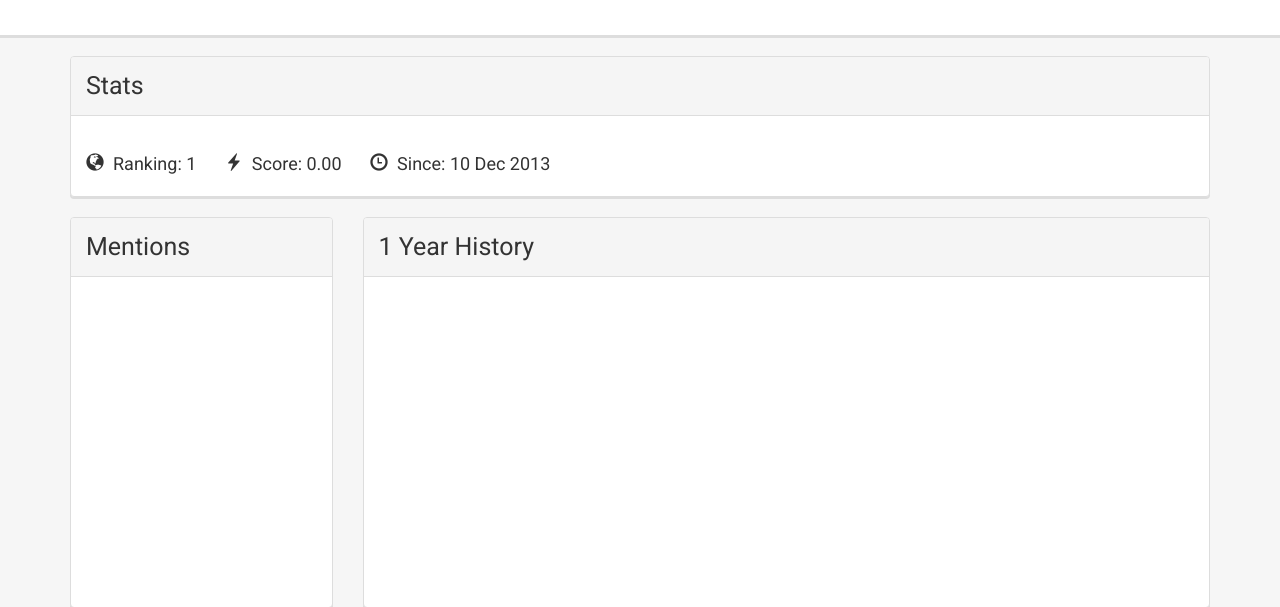
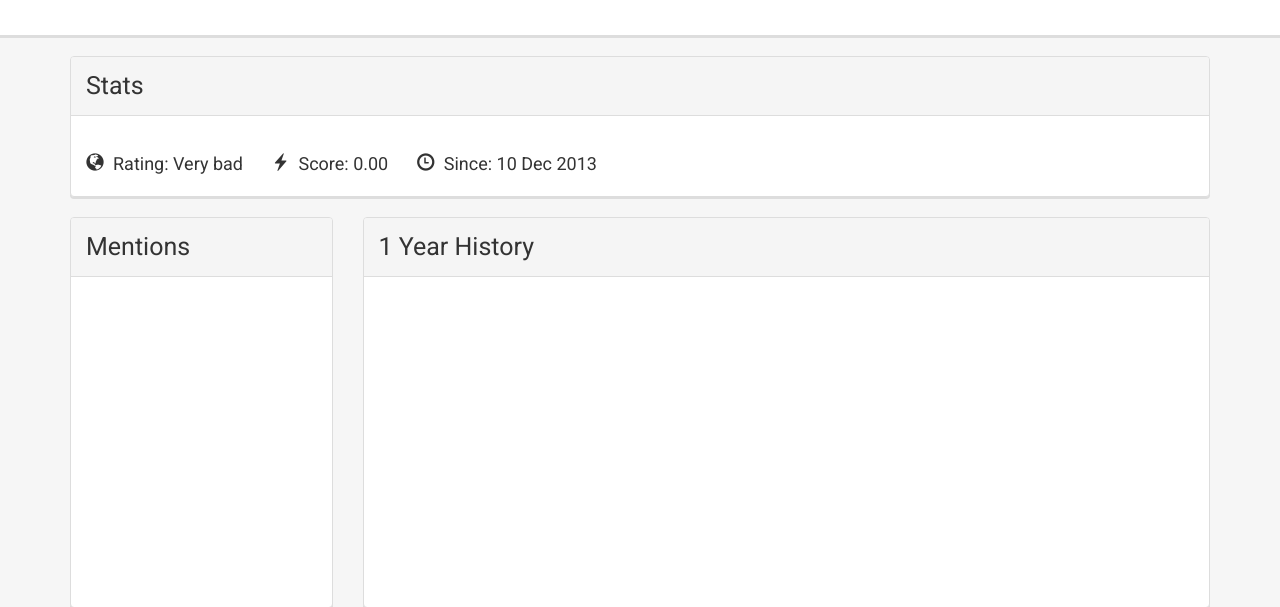
Before and after one commit to planrich/tu_aic_13, a Flask app: template wsgi/aic/templates/keyword.html in a window 1280 px wide. Shown: the part 59-666 px from the top of the page. Run offline with Flask 2, Linux system fonts and the light colour scheme; the template is opened without the code that fills it, so the values that code supplies are empty; some libraries are stand-ins or nearby versions.

Commit message:
added score rating

```diff
--- a/wsgi/aic/app.py
+++ b/wsgi/aic/app.py
@@ -20,6 +20,7 @@ application.secret_key = settings.SECRET_KEY
 
 # Filters for templates
 application.jinja_env.filters['humanize_date'] = utils.humanize_date
+application.jinja_env.filters['rate_score'] = utils.rate_score
 application.jinja_env.filters['ago'] = ago.human
 
 
--- a/wsgi/aic/templates/keyword.html
+++ b/wsgi/aic/templates/keyword.html
@@ -18,7 +18,7 @@
   <div class="panel-heading"><h2>Stats</h2></div>
   <div class="panel-body">
     <ul class="keyword-stats">
-      <li><span class="glyphicon glyphicon-globe"></span>Ranking: 1</li>
+      <li><span class="glyphicon glyphicon-globe"></span>Rating: {{ score|rate_score}}</li>
       <li><span class="glyphicon glyphicon-flash"></span>Score: {{ '%0.2f' % score|float }}</li>
       <li><span class="glyphicon glyphicon-time"></span>Since: 10 Dec 2013</li>
     </ul>
--- a/wsgi/aic/utils.py
+++ b/wsgi/aic/utils.py
@@ -50,7 +50,7 @@ def humanize_date(time=False):
         return str(day_diff/30) + " months ago"
     return str(day_diff/365) + " years ago"
 
-def get_rating(score):
+def rate_score(score):
     if score > 9:
         return 'Very good'
     elif score > 6:
```
